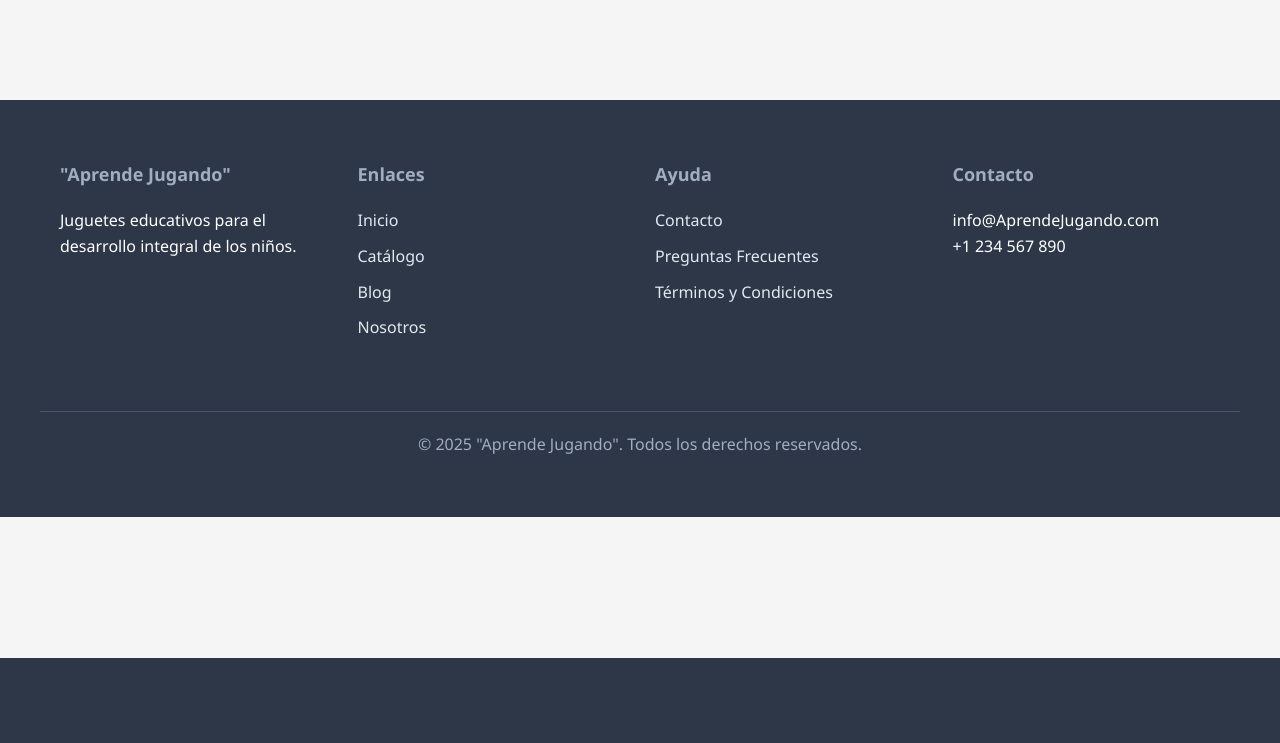
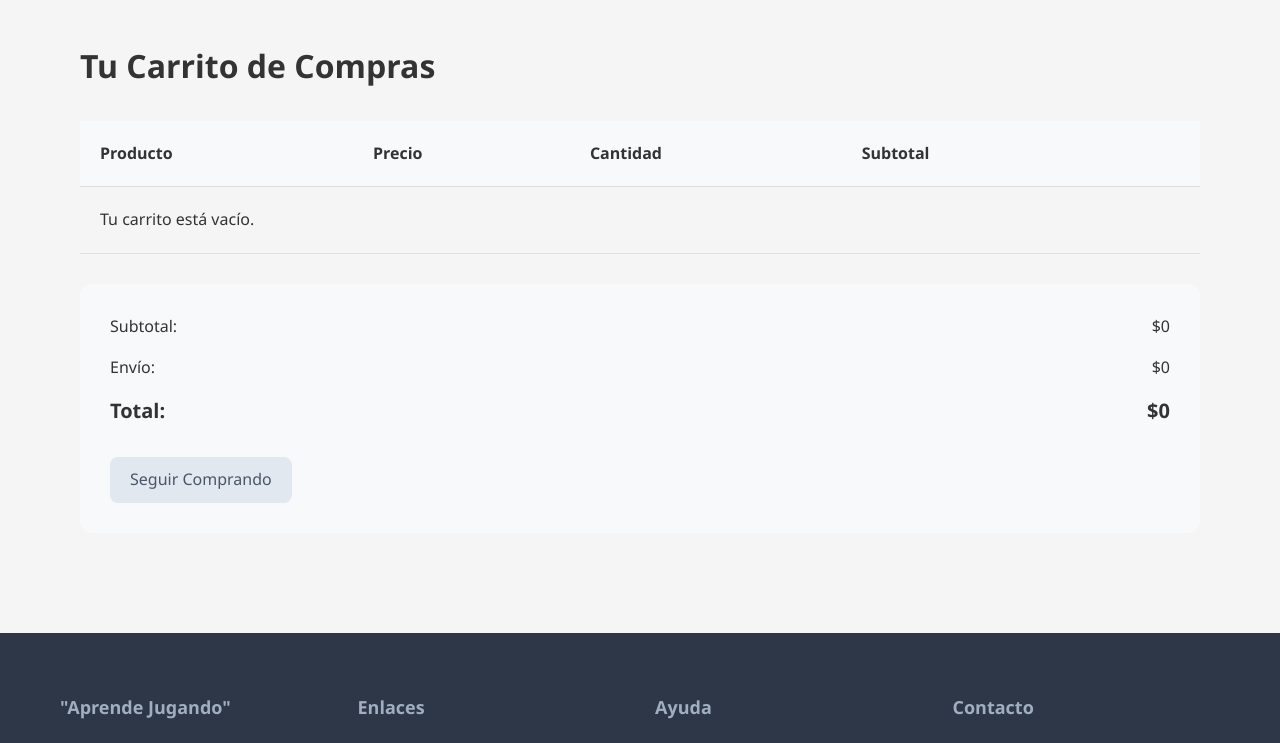
Before and after one commit to Cazariny/Aprender_Jugando, a Django app: page /carrito/ in a window 1280 px wide. Shown: the part 142-885 px from the top of the page. Before the commit the page ends 800 px from the top, so only its background shows below. Run offline with Django 5.2, Linux system fonts and the light colour scheme; the visitor is signed in with stand-in values (Sample User, id 1); data that the repository does not hold is empty.

Commit message:
Carrito IVA, Subtotal, Total, btn eliminar

```diff
--- a/AprenderJugando/urls.py
+++ b/AprenderJugando/urls.py
@@ -36,6 +36,7 @@
     path('producto/<int:producto_id>/', views_api.detalle_producto, name='detalle_producto'),
     path('agregar-al-carrito/<int:producto_id>/', views_api.agregar_al_carrito, name='agregar_al_carrito'),
     path('carrito/', views_api.vista_carrito, name='carrito'),
+    path('carrito/eliminar/<int:item_id>/', views_api.eliminar_del_carrito, name='eliminar_del_carrito'),
 ]
 
 if settings.DEBUG:
--- a/api/views.py
+++ b/api/views.py
@@ -11,6 +11,8 @@
 from django.contrib.auth import logout
 from django.contrib.auth.decorators import login_required
 from django.shortcuts import render, redirect
+from django.views.decorators.http import require_POST
+
 
 
 
@@ -222,34 +224,48 @@
             producto=producto,
             defaults={'cantidad': cantidad}
         )
-
         if not item_created:
             item.cantidad += cantidad
             item.save()
-
-       # return redirect('carrito')
+        return redirect('detalle_producto', producto_id=producto.id)
 
 
 @login_required
 def vista_carrito(request):
-    try:
-        carrito = Carrito.objects.get(usuario=request.user)
-        items = ItemCarrito.objects.filter(carrito=carrito).select_related('producto')
-    except Carrito.DoesNotExist:
-        carrito = None
-        items = []
+    usuario = request.user
+    carrito = Carrito.objects.filter(usuario=usuario).first()
 
-    # Opcional: calcular subtotal por item
-    for item in items:
-        item.subtotal = item.producto.precio * item.cantidad
+    if not carrito:
+        return render(request, 'carrito/carrito.html', {
+            'carrito': carrito,
+            'items': [],
+            'subtotal': 0,
+            'envio': 0,
+            'total': 0
+        })
 
-    # Opcional: totales del carrito
-    if carrito:
-        carrito.subtotal = sum(item.subtotal for item in items)
-        carrito.envio = 5.99
-        # No asignar carrito.total
+    items = ItemCarrito.objects.filter(carrito=carrito)
+
+    # 🛒 Cálculo de precios
+    PRECIO_ENVIO = 80
+    subtotal = sum(item.producto.precio * item.cantidad for item in items)
+    envio = PRECIO_ENVIO
+    total = subtotal + envio
 
     return render(request, 'carrito/carrito.html', {
         'carrito': carrito,
-        'items': items
+        'items': items,
+        'subtotal': subtotal,
+        'envio': envio,
+        'total': total
     })
+
+
+
+@login_required
+@require_POST
+def eliminar_del_carrito(request, item_id):
+    item = get_object_or_404(ItemCarrito, id=item_id, carrito__usuario=request.user)
+    print("Eliminando item:", item.id)
+    item.delete()
+    return redirect('carrito')
--- a/contenido/templates/carrito/carrito.html
+++ b/contenido/templates/carrito/carrito.html
@@ -1,17 +1,8 @@
 {% extends 'base.html' %}
+{% load static %}
 
-{% load static %}
-<!DOCTYPE html>
-<html lang="es">
-<head>
-    <meta charset="UTF-8">
-    <meta name="viewport" content="width=device-width, initial-scale=1.0">
-    <title>Carrito - Aprende Jugando</title>
-    <link rel="stylesheet" href="{% static 'estilos.css' %}">
-</head>
-<body>
+{% block content %}
 <div class="container">
-        <!-- Cart Content -->
     <h1 style="margin-bottom: 30px;">Tu Carrito de Compras</h1>
     <table class="cart-table">
         <thead>
@@ -43,34 +34,68 @@
                 </td>
                 <td>${{ item.subtotal }}</td>
                 <td>
-                        <button style="background: none; border: none; cursor: pointer; color: #e53e3e; font-size: 18px;">🗑️</button>
+                <form method="POST" action="{% url 'eliminar_del_carrito' item.id %}">
+                    {% csrf_token %}
+                    <button type="submit">🗑️</button>
+                </form>
                 </td>
             </tr>
             {% empty %}
             <tr><td colspan="5">Tu carrito está vacío.</td></tr>
             {% endfor %}
+            {% block scripts %}
+            <script>
+            document.addEventListener('DOMContentLoaded', function () {
+                function actualizarTotales() {
+                let total = 0;
+                const envio = parseFloat(document.querySelector('.cart-summary #envio').textContent.replace('$', '')) || 0;
+
+                document.querySelectorAll('tbody tr').forEach(row => {
+                    const precioText = row.children[1].textContent.replace('$', '');
+                    const precio = parseFloat(precioText);
+                    const cantidadInput = row.querySelector('input[type="number"]');
+                    const cantidad = parseInt(cantidadInput.value);
+                    const subtotal = precio * cantidad;
+
+                    // Actualiza el subtotal visual
+                    row.children[3].textContent = `$${subtotal.toFixed(2)}`;
+                    total += subtotal;
+                });
+
+                // Actualiza resumen
+                document.querySelector('.cart-summary #subtotal').textContent = `$${total.toFixed(2)}`;
+                document.querySelector('.cart-summary #total').textContent = `$${(total + envio).toFixed(2)}`;
+                }
+
+                document.querySelectorAll('input[type="number"]').forEach(input => {
+                input.addEventListener('input', actualizarTotales);
+                });
+            });
+            </script>
+            {% endblock %}
         </tbody>
     </table>
 
     <div class="cart-summary">
         <div style="display: flex; justify-content: space-between; margin-bottom: 15px;">
             <span>Subtotal:</span>
-                <span>${{ carrito.subtotal }}</span>
+            <span id="subtotal">${{ subtotal }}</span>
+
         </div>
         <div style="display: flex; justify-content: space-between; margin-bottom: 15px;">
             <span>Envío:</span>
-                <span>${{ carrito.envio }}</span>
+           <span id="envio">${{ envio }}</span>
+
         </div>
         <div style="display: flex; justify-content: space-between; font-size: 20px; font-weight: 600;">
             <span>Total:</span>
-                <span>${{ carrito.total }}</span>
+            <span id="total">${{ total }}</span>
+
         </div>
 
         <div style="display: flex; justify-content: space-between; margin-top: 30px;">
-                <a href="{% url 'catalog' %}" class="btn btn-secondary">Seguir Comprando</a>
-                <a href="{% url 'checkout' %}" class="btn btn-primary">Proceder al Pago</a>
+            <a href="{% url 'catalogo' %}" class="btn btn-secondary">Seguir Comprando</a>
         </div>
     </div>
 </div>
-</body>
-</html>
+{% endblock %}
```
Also changed, not shown: contenido/templates/products/producto.html (+3 -6 lines). Lines whose indentation alone changed are shown as unchanged.
